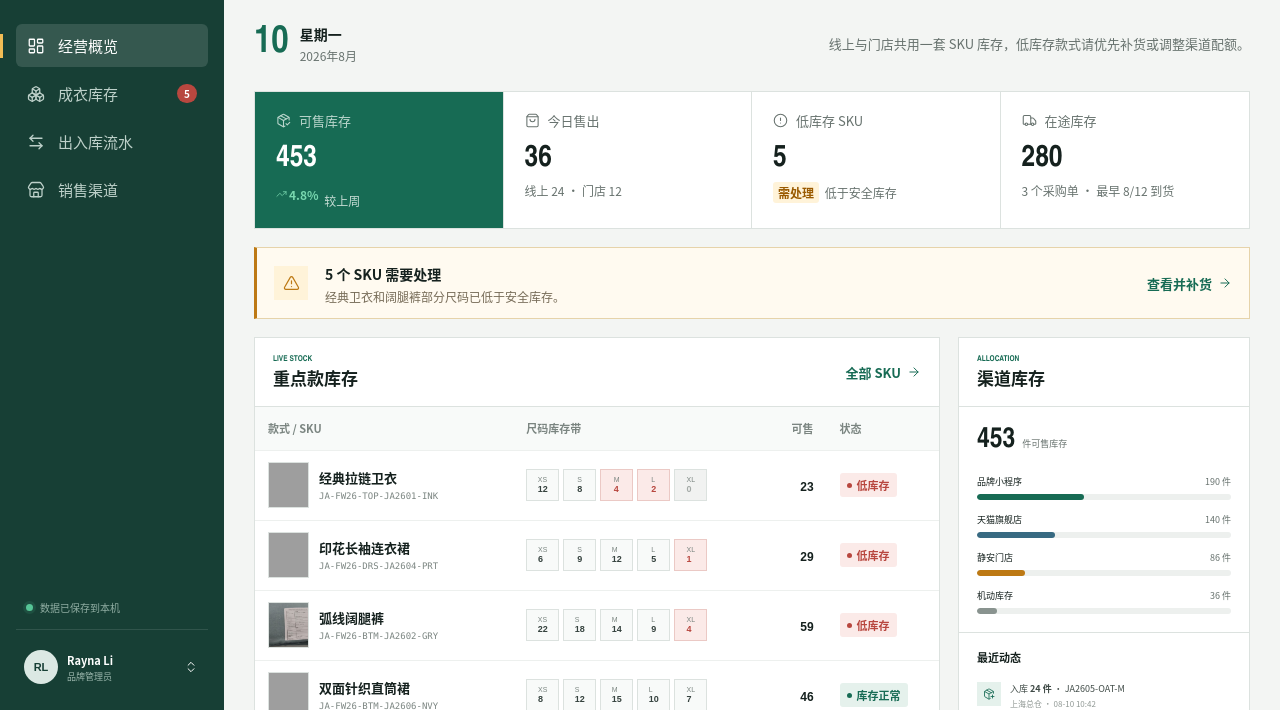
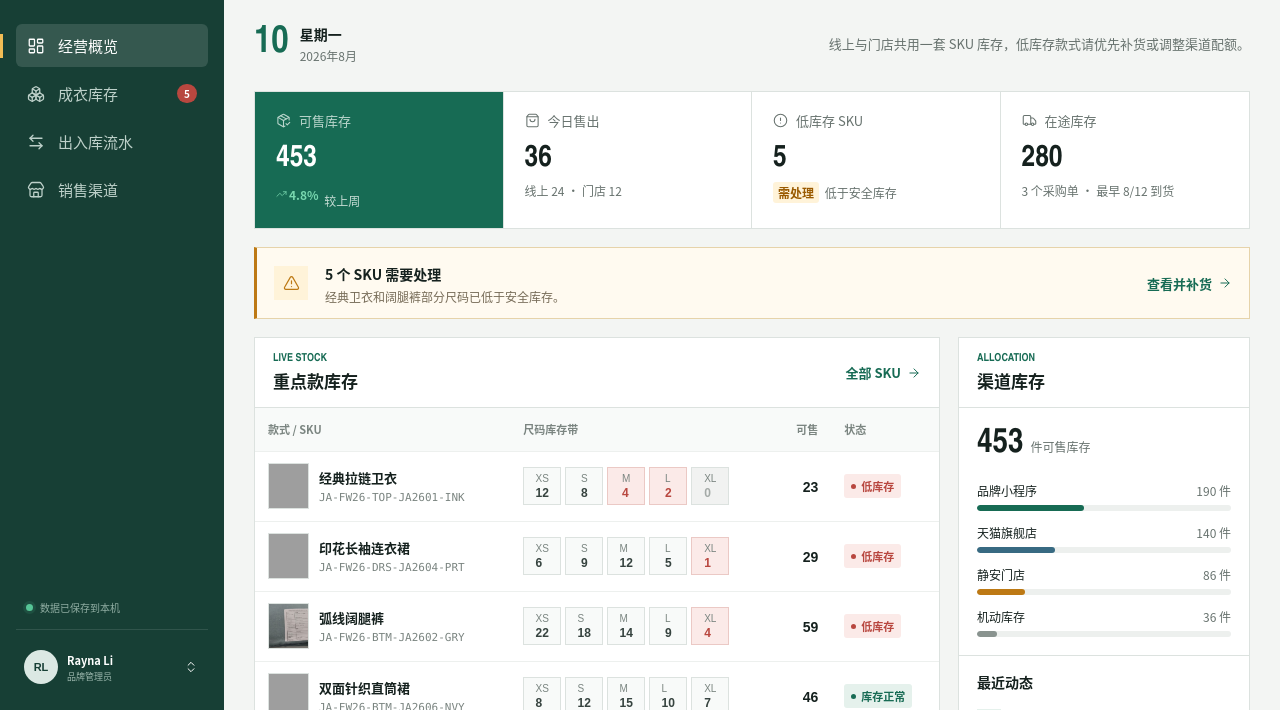
Before and after one commit to RaynaLi520/inventory, a plain HTML site: page index.html in a window 1280 px wide. Shown: the part 90-800 px from the top of the page. Drawn offline with nearby package versions, Linux system fonts and the light colour scheme; grey boxes are pictures that could not be loaded.

Commit message:
Increase inventory dashboard typography

```diff
--- a/assets/inventory.css
+++ b/assets/inventory.css
@@ -411,6 +411,21 @@ td { height: 68px; font-size: 12px; }
 select, input[type="number"], input[type="text"] { height: 40px; font-size: 13px; }
 .table-summary { font-size: 12px; }
 .table-summary strong { font-size: 14px; }
+.section-kicker { margin-bottom: 6px; font-size: 11px; }
+.product-cell code { font-size: 11px; }
+.size-stock { width: 38px; height: 38px; }
+.size-stock span { font-size: 10px; }
+.size-stock strong { margin-top: 3px; font-size: 12px; }
+.stock-number { font-size: 14px; }
+.channel-total strong { font-size: 34px; }
+.channel-total span { font-size: 12px; }
+.bar-label { font-size: 12px; }
+.channel-summary > h3 { font-size: 14px; }
+.activity p { font-size: 12px; line-height: 1.5; }
+.activity small { font-size: 10px; }
+.channel-stats span { font-size: 10px; }
+.channel-card > p { font-size: 11px; }
+.connection { font-size: 10px; }
 
 body.dark-theme {
   --ink: #edf4f0;
```
